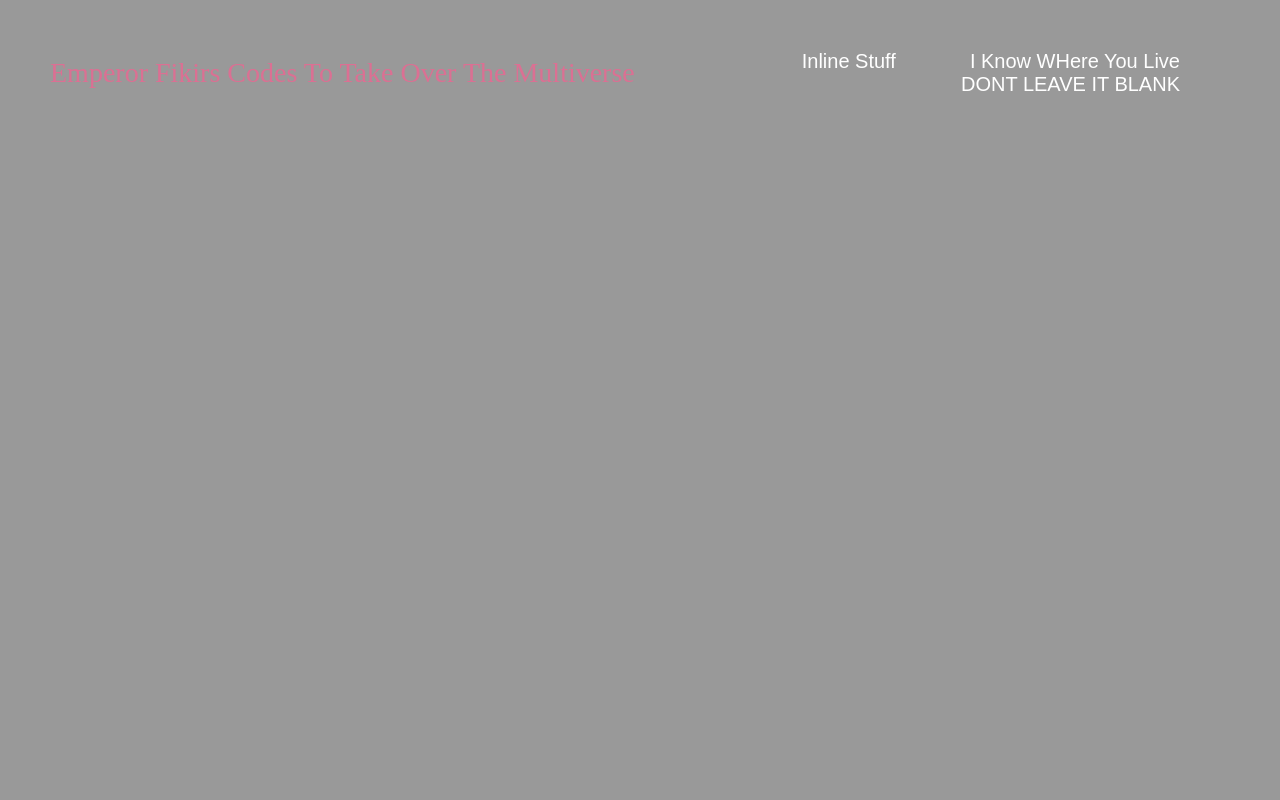
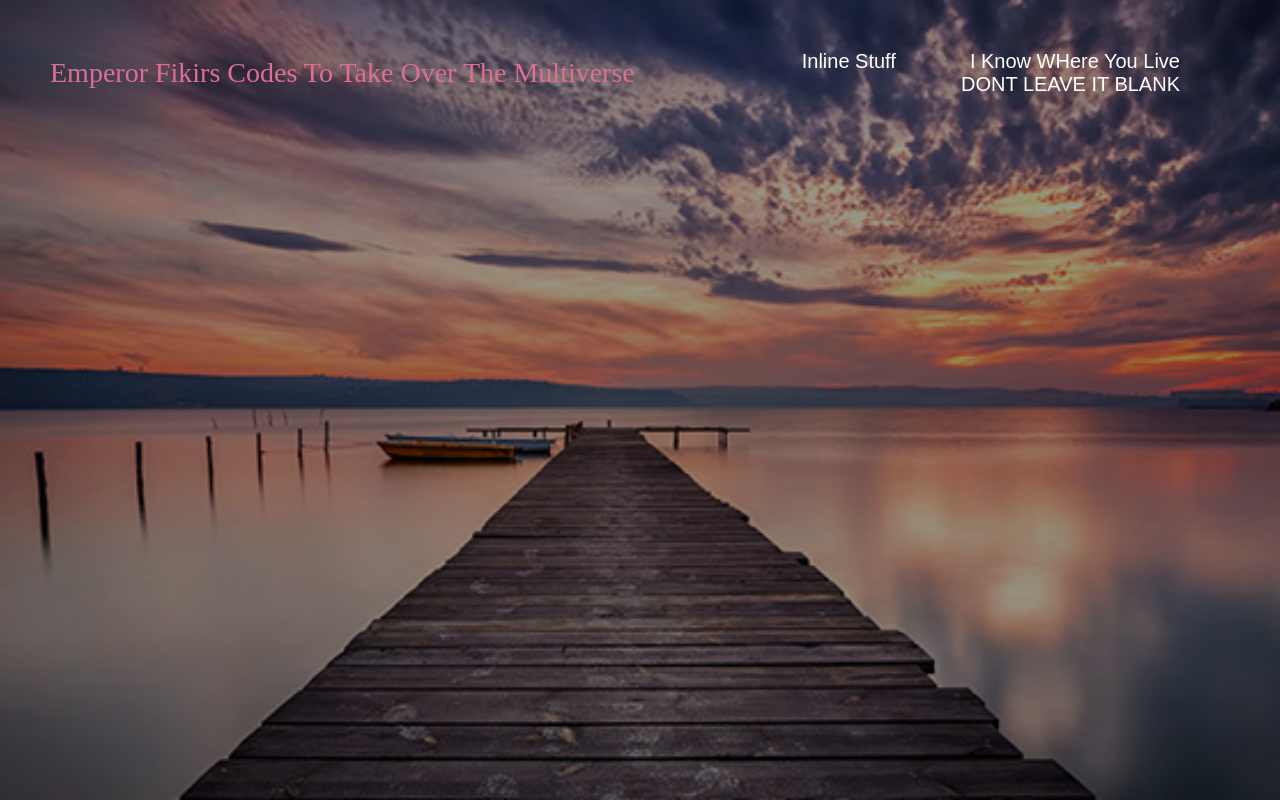
Before and after one commit to StrwHatF1k1r/website, a plain HTML site: page index.html in a window 1280 px wide. Drawn offline with Linux system fonts and the light colour scheme.

Commit message:
Update indstyle.css

```diff
--- a/indstyle.css
+++ b/indstyle.css
@@ -8,7 +8,7 @@
 {
     height: 100%;
 	width: 100%;
-	background-image: linear-gradient(rgba(0,0,0,0.4),rgba(0,0,0,0.4)),url(Downloads/image12.jpg);
+	background-image: linear-gradient(rgba(0,0,0,0.4),rgba(0,0,0,0.4)),url(website/image12.jpg);
 	background-position: center;
 	background-size: cover;
 	position: absolute;
```
